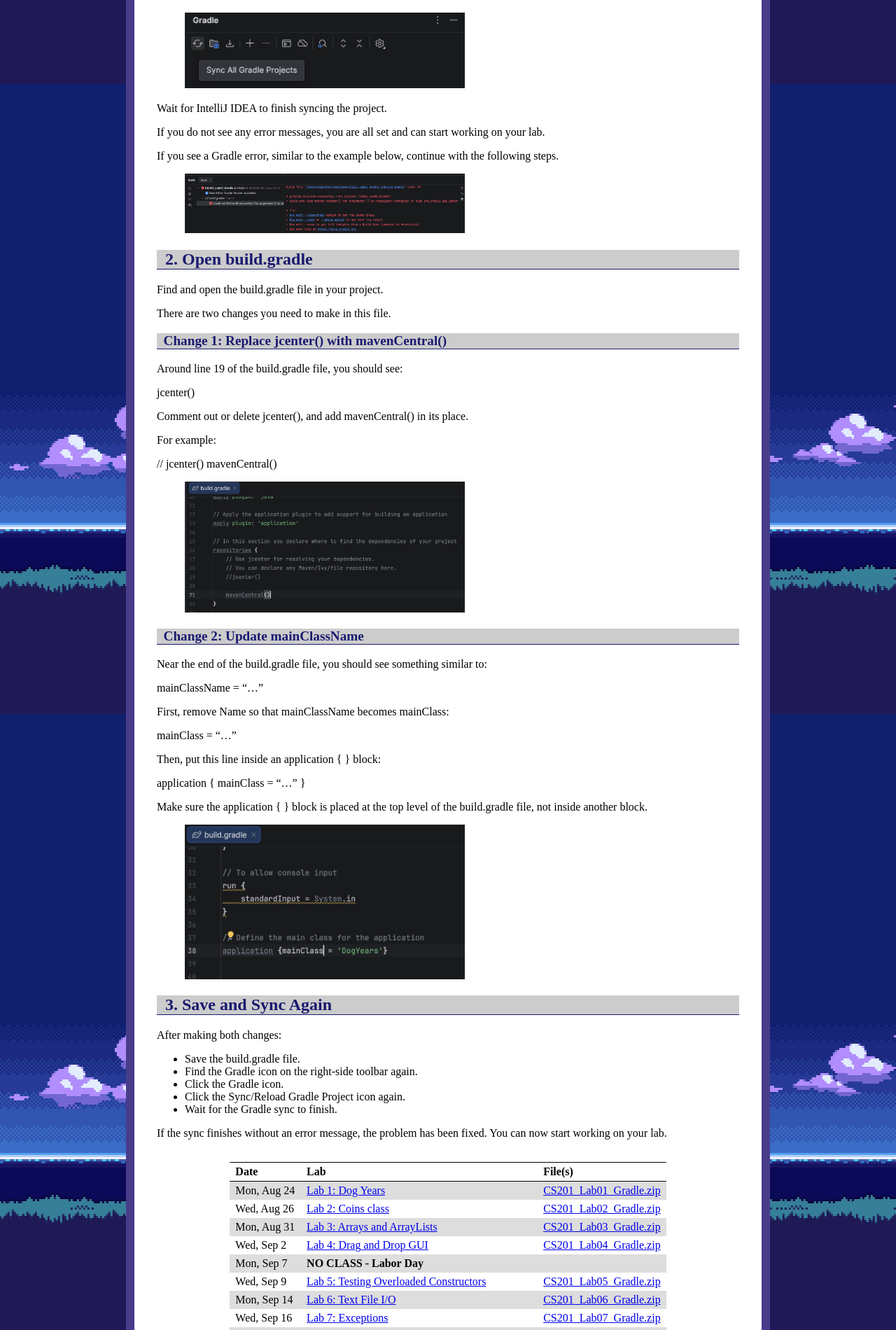
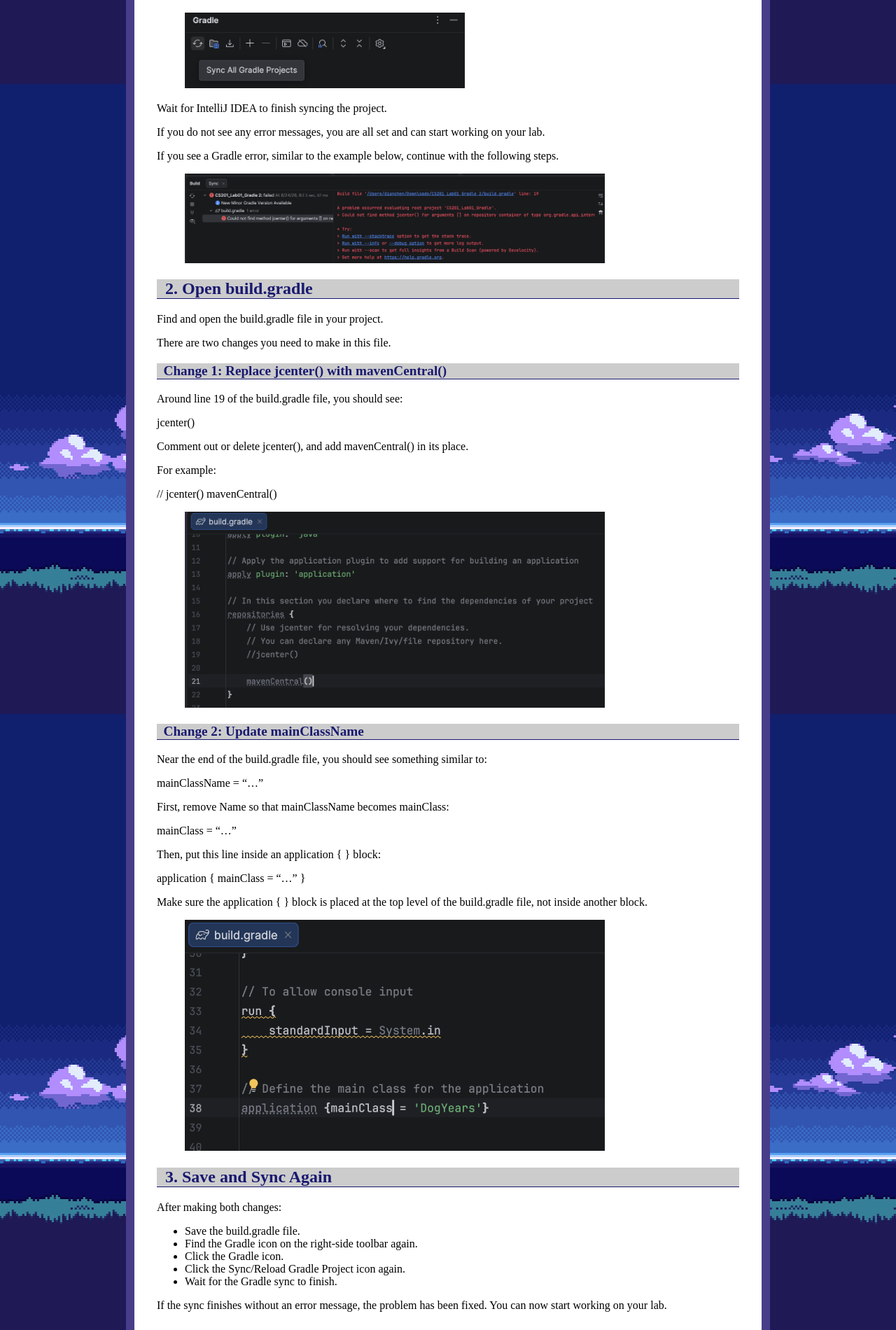
Before and after one commit to ycpcs/cs201-fall2026, a Jekyll site: the page built from labs/index.md, in a window 1280 px wide. Shown: the part 780-2680 px from the top of the page at 70% size. Built offline with Jekyll 4.4.1, drawn with Linux system fonts in a browser that asks for light colours.

Commit message:
Update index.md

```diff
--- a/labs/index.md
+++ b/labs/index.md
@@ -42,7 +42,7 @@ If you do not see any error messages, you are all set and can start working on y
 
 If you see a Gradle error, similar to the example below, continue with the following steps.
 
-> <img alt="Error Message" src="images/error.png" style="width: 400px;">
+> <img alt="Error Message" src="images/error.png" style="width: 600px;">
 
 ## 2. Open build.gradle
 
@@ -63,7 +63,7 @@ For example:
 // jcenter()
 mavenCentral()
 
-> <img alt="Re Sync" src="images/re-run.png" style="width: 400px;">
+> <img alt="Re Sync" src="images/re-run.png" style="width: 600px;">
 
 ### Change 2: Update mainClassName
 
@@ -83,7 +83,7 @@ application {
 
 Make sure the application { } block is placed at the top level of the build.gradle file, not inside another block.
 
-> <img alt="Second Change" src="images/end_one.png" style="width: 400px;">
+> <img alt="Second Change" src="images/end_one.png" style="width: 600px;">
 
 ## 3. Save and Sync Again
 
```
